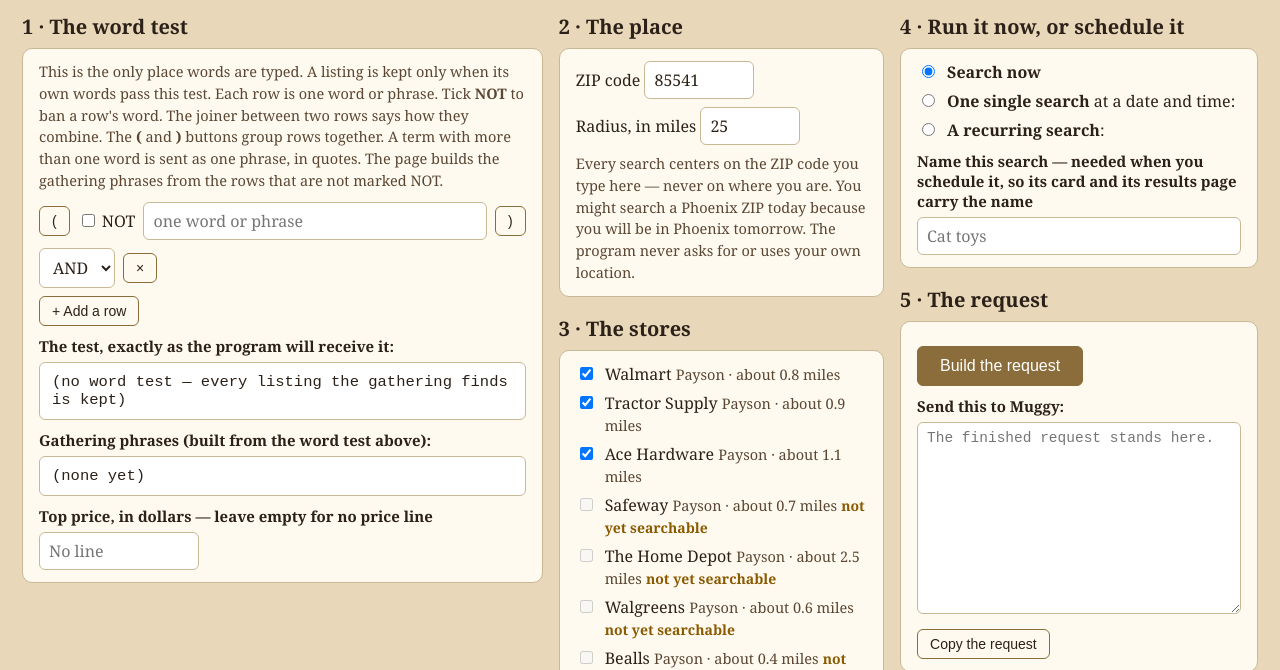
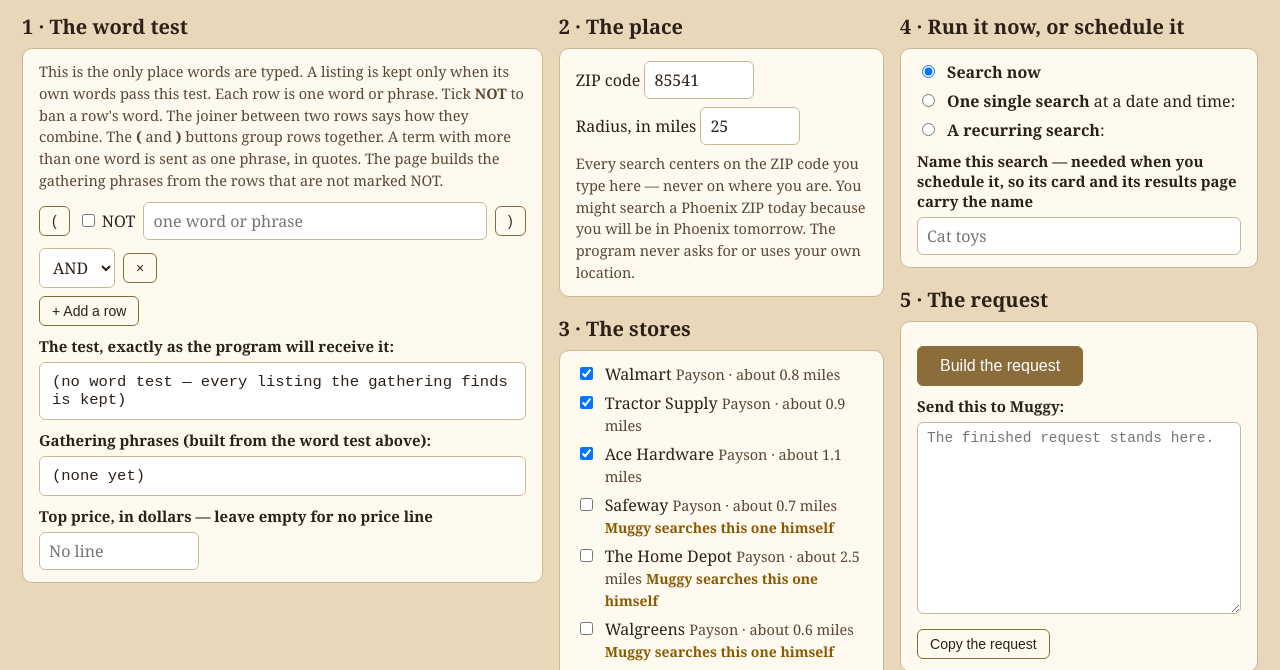
Before and after one commit to claypnw/test-stand, a plain HTML site: page product-search.html in a window 1280 px wide. Shown: the part 116-786 px from the top of the page. Drawn offline with Linux system fonts and the light colour scheme.

Commit message:
product search page: no-road stores pickable (Muggy searches them himself); store ticks survive typing; Gemini-led search wording

```diff
--- a/product-search.html
+++ b/product-search.html
@@ -31,7 +31,7 @@
   .help { font-size:14.5px; color:#5a4632; line-height:1.5; margin-top:6px; }
   .store { display:flex; gap:9px; align-items:baseline; margin-bottom:7px; font-size:16px; }
   .store .miles { color:#5a4632; font-size:14.5px; }
-  .store .notyet { color:#8a5a00; font-size:14px; font-weight:bold; }
+  .store .byhand { color:#8a5a00; font-size:14px; font-weight:bold; }
   .bigbtn { margin-top:12px; font-size:16px; padding:10px 22px; border-radius:6px; border:1px solid #8a6d3b; background:#8a6d3b; color:#fff; cursor:pointer; }
   .paste { font-family:'Courier New', monospace; font-size:14.5px; white-space:pre-wrap; word-break:break-word; user-select:all; }
   .hidden { display:none; }
@@ -128,18 +128,22 @@
 "use strict";
 // The store list for ZIP 85541 at 25 miles, gathered by the program's
 // store finder on Monday, November 16, 2026, 12:45 PM Arizona time.
-// "searchable" = the program has a product road for the chain today.
+// "road: program" = the program gathers this chain's listings itself.
+// "road: muggy" = the chain has no program road; it still stands
+// pickable, because this search is AI-led — when one is ticked, Muggy
+// searches that store himself and feeds what he finds to Gemini with
+// the rest of the pile.
 var STORE_SETS = {
   "85541|25": {
     gathered: "Monday, November 16, 2026, 12:45 PM Arizona time",
     stores: [
-      {name: "Walmart", detail: "Payson · about 0.8 miles", searchable: true},
-      {name: "Tractor Supply", detail: "Payson · about 0.9 miles", searchable: true},
-      {name: "Ace Hardware", detail: "Payson · about 1.1 miles", searchable: true},
-      {name: "Safeway", detail: "Payson · about 0.7 miles", searchable: false},
-      {name: "The Home Depot", detail: "Payson · about 2.5 miles", searchable: false},
-      {name: "Walgreens", detail: "Payson · about 0.6 miles", searchable: false},
-      {name: "Bealls", detail: "Payson · about 0.4 miles", searchable: false}
+      {name: "Walmart", detail: "Payson · about 0.8 miles", road: "program"},
+      {name: "Tractor Supply", detail: "Payson · about 0.9 miles", road: "program"},
+      {name: "Ace Hardware", detail: "Payson · about 1.1 miles", road: "program"},
+      {name: "Safeway", detail: "Payson · about 0.7 miles", road: "muggy"},
+      {name: "The Home Depot", detail: "Payson · about 2.5 miles", road: "muggy"},
+      {name: "Walgreens", detail: "Payson · about 0.6 miles", road: "muggy"},
+      {name: "Bealls", detail: "Payson · about 0.4 miles", road: "muggy"}
     ]
   }
 };
@@ -213,7 +217,11 @@ function refresh() {
   el("parenWarn").textContent =
     opens > closes ? "The parentheses do not match yet — a group is still open." :
     closes > opens ? "The parentheses do not match yet — a closing parenthesis has no group to close." : "";
-  renderStores();
+  // The store box is NOT re-drawn here. It is drawn once at the start
+  // and again only when the ZIP or radius changes (its own listeners
+  // below). Rebuilding it on every keystroke rebuilt it under the
+  // mouse when a word field lost focus mid-click, and the click on a
+  // store's tick was swallowed — the tick never landed.
 }
 
 // ---------- the store box ----------
@@ -222,6 +230,13 @@ function currentPair() { return el("zip").value.trim() + "|" + (el("radius").val
 function renderStores() {
   var pair = currentPair();
   var box = el("storeBox");
+  // Keep the ticks as they stand: this box is re-drawn whenever the
+  // word test changes, and a tick put on a store must not be wiped
+  // by the next keystroke. Defaults apply only where no tick stands.
+  var prior = {};
+  box.querySelectorAll(".storeTick").forEach(function(t) {
+    prior[t.getAttribute("data-name")] = t.checked;
+  });
   var set = STORE_SETS[pair];
   if (!set) {
     box.innerHTML = '<div class="help" style="font-size:15.5px;">No store list stands gathered for ZIP ' +
@@ -233,15 +248,18 @@ function renderStores() {
   }
   var h = "";
   set.stores.forEach(function(s, i) {
-    if (s.searchable) {
-      h += '<label class="store"><input type="checkbox" class="storeTick" data-name="' + escapeHtml(s.name) + '" checked> <span>' +
+    var ticked = (s.name in prior) ? prior[s.name] : (s.road !== "muggy");
+    var tick = ticked ? " checked" : "";
+    if (s.road === "muggy") {
+      h += '<label class="store"><input type="checkbox" class="storeTick" data-name="' + escapeHtml(s.name) + '" data-road="muggy"' + tick + '> <span>' +
+           escapeHtml(s.name) + ' <span class="miles">' + escapeHtml(s.detail) + '</span> <span class="byhand">Muggy searches this one himself</span></span></label>';
+    } else {
+      h += '<label class="store"><input type="checkbox" class="storeTick" data-name="' + escapeHtml(s.name) + '" data-road="program"' + tick + '> <span>' +
            escapeHtml(s.name) + ' <span class="miles">' + escapeHtml(s.detail) + '</span></span></label>';
-    } else {
-      h += '<label class="store"><input type="checkbox" disabled> <span>' + escapeHtml(s.name) +
-           ' <span class="miles">' + escapeHtml(s.detail) + '</span> <span class="notyet">not yet searchable</span></span></label>';
     }
   });
   h += '<label class="store"><input type="checkbox" checked disabled> <span>Internet sellers — always included. They ship, and the radius never rules them out.</span></label>';
+  h += '<div class="help">Walmart, Tractor Supply, and Ace Hardware are gathered by the program itself. A store marked <b>Muggy searches this one himself</b> has no program road — tick it, and Muggy searches that store himself and feeds what he finds to Gemini with the rest of the pile.</div>';
   box.innerHTML = h;
   el("storeGathered").textContent = "Store list gathered " + set.gathered + " for ZIP " +
     el("zip").value.trim() + " at " + el("radius").value + " miles.";
@@ -292,7 +310,12 @@ function buildRequest() {
   var expr = buildExpression();
   var price = el("price").value;
   var stores = [];
-  document.querySelectorAll(".storeTick").forEach(function(t) { if (t.checked) stores.push(t.getAttribute("data-name")); });
+  var muggyStores = [];
+  document.querySelectorAll(".storeTick").forEach(function(t) {
+    if (!t.checked) return;
+    stores.push(t.getAttribute("data-name"));
+    if (t.getAttribute("data-road") === "muggy") muggyStores.push(t.getAttribute("data-name"));
+  });
   var lines = [];
   lines.push("PRODUCT SEARCH REQUEST");
   var name = el("searchName").value.trim();
@@ -303,6 +326,7 @@ function buildRequest() {
   lines.push("Place: ZIP " + el("zip").value.trim() + ", radius " + (el("radius").value || "—") + " miles");
   lines.push("Stores: " + (stores.length ? stores.join(", ") :
     "the store list for this ZIP and radius is gathered when the search is run"));
+  if (muggyStores.length) lines.push("Stores Muggy searches himself (no program road): " + muggyStores.join(", "));
   lines.push("Internet sellers: always included");
   lines.push("Refresh the store list: " + (el("refreshStores").checked ? "yes" : "no"));
   lines.push("When: " + whenText());
@@ -320,6 +344,7 @@ el("radius").addEventListener("input", renderStores);
 
 addRow("");
 refresh();
+renderStores();
 </script>
 </body>
 </html>
```
